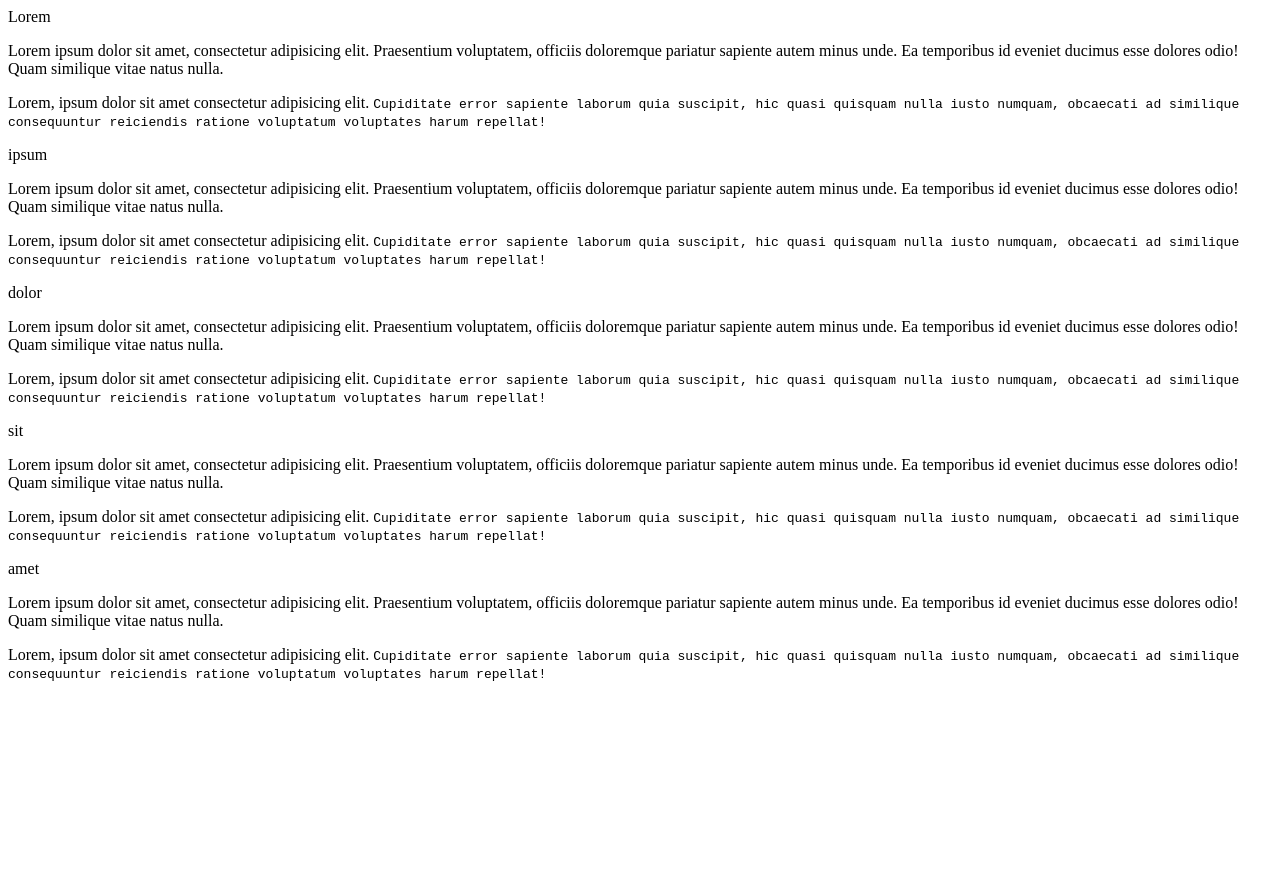
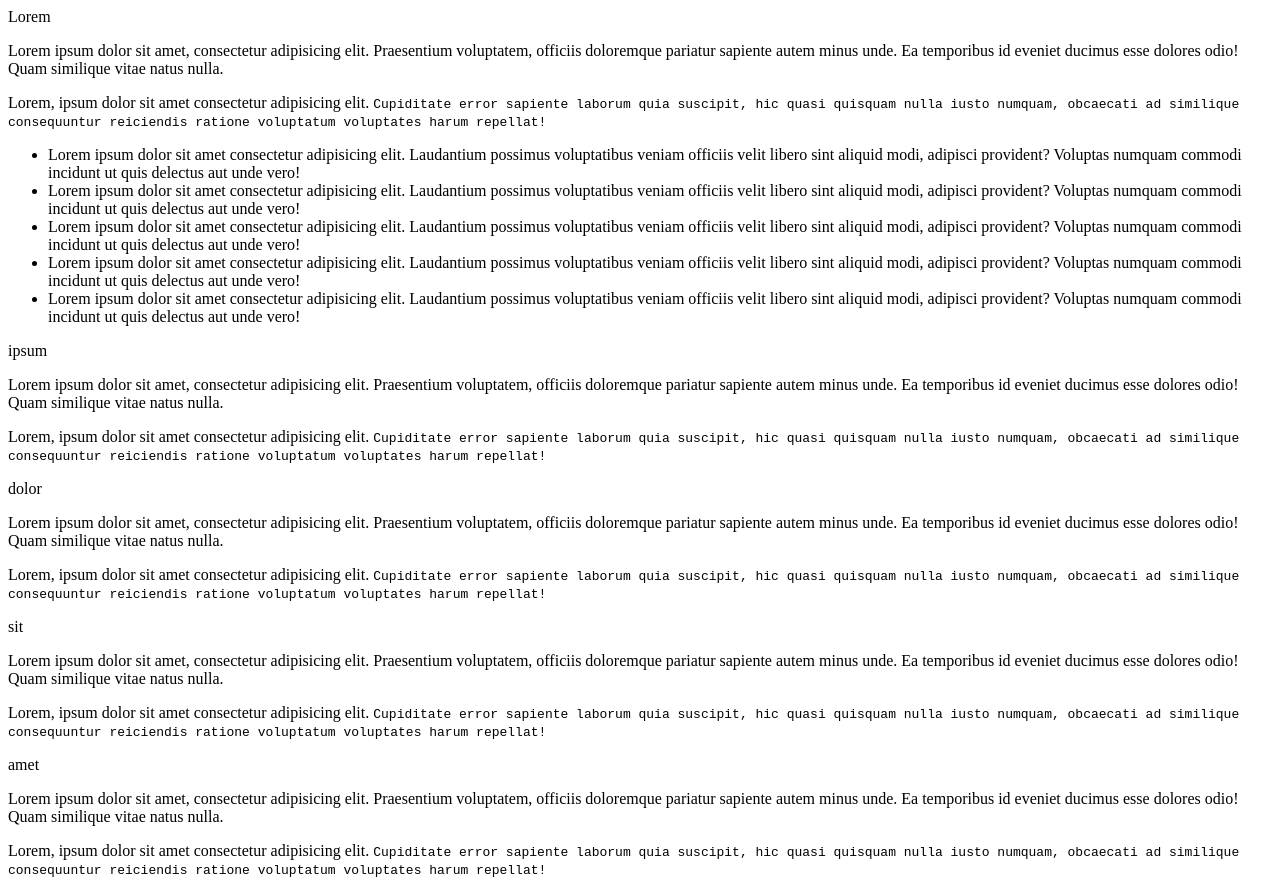
Before and after one commit to srjheam/fcc-technical-documentation-page, a plain HTML site: page src/index.html in a window 1280 px wide. Before the commit the page ends 800 px from the top, so only its background shows below. Drawn offline with Linux system fonts and the light colour scheme.

Commit message:
Implement User Story #7

```diff
--- a/src/index.html
+++ b/src/index.html
@@ -16,6 +16,13 @@
             <p>
                 Lorem, ipsum dolor sit amet consectetur adipisicing elit. <code>Cupiditate error sapiente laborum quia suscipit, hic quasi quisquam nulla iusto numquam, obcaecati ad similique consequuntur reiciendis ratione voluptatum voluptates harum repellat!</code>
             </p>
+            <ul>
+                <li>Lorem ipsum dolor sit amet consectetur adipisicing elit. Laudantium possimus voluptatibus veniam officiis velit libero sint aliquid modi, adipisci provident? Voluptas numquam commodi incidunt ut quis delectus aut unde vero!</li>
+                <li>Lorem ipsum dolor sit amet consectetur adipisicing elit. Laudantium possimus voluptatibus veniam officiis velit libero sint aliquid modi, adipisci provident? Voluptas numquam commodi incidunt ut quis delectus aut unde vero!</li>
+                <li>Lorem ipsum dolor sit amet consectetur adipisicing elit. Laudantium possimus voluptatibus veniam officiis velit libero sint aliquid modi, adipisci provident? Voluptas numquam commodi incidunt ut quis delectus aut unde vero!</li>
+                <li>Lorem ipsum dolor sit amet consectetur adipisicing elit. Laudantium possimus voluptatibus veniam officiis velit libero sint aliquid modi, adipisci provident? Voluptas numquam commodi incidunt ut quis delectus aut unde vero!</li>
+                <li>Lorem ipsum dolor sit amet consectetur adipisicing elit. Laudantium possimus voluptatibus veniam officiis velit libero sint aliquid modi, adipisci provident? Voluptas numquam commodi incidunt ut quis delectus aut unde vero!</li>
+            </ul>
         </section>
         <section id="ipsum" class="main-section">
             <header>ipsum</header>
```
